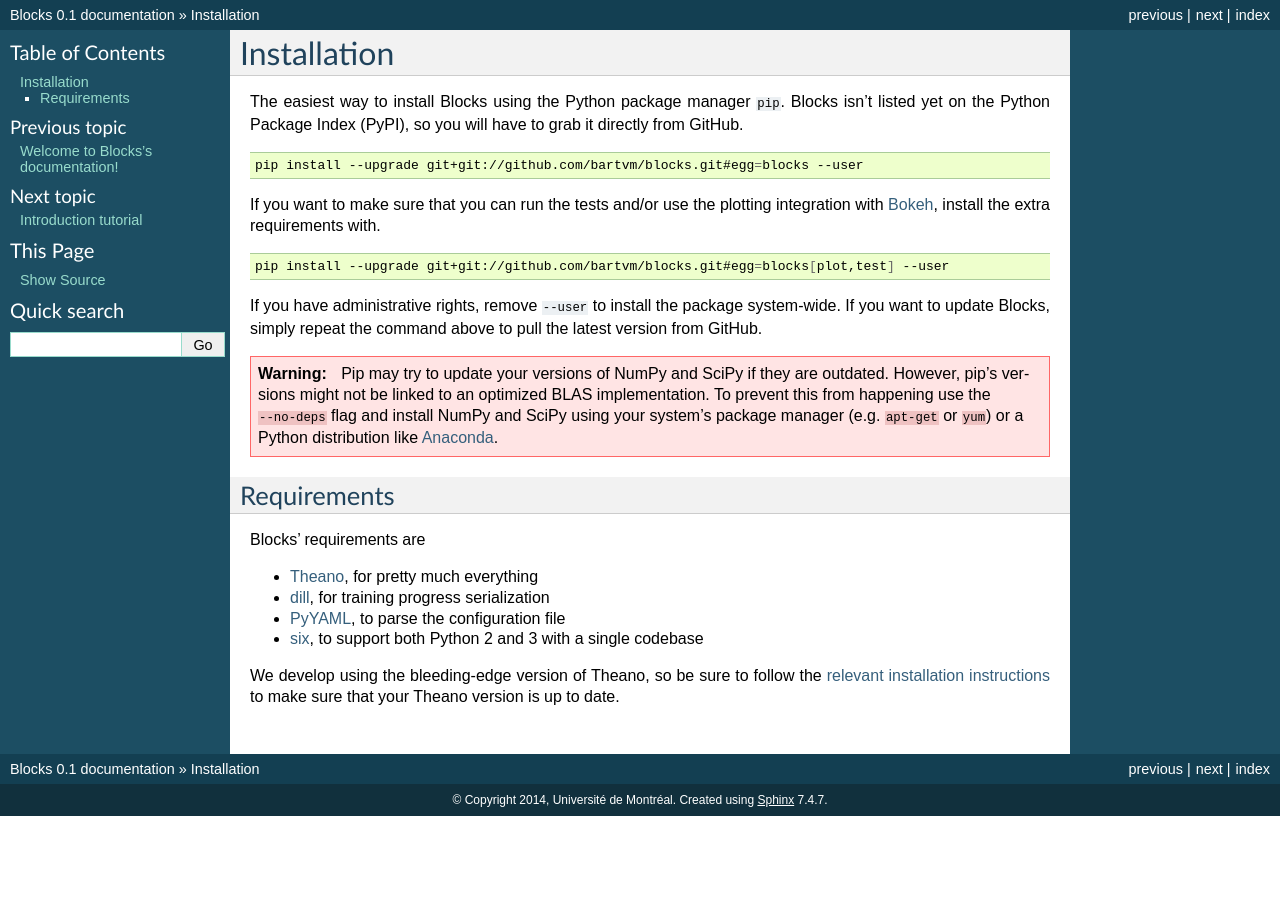
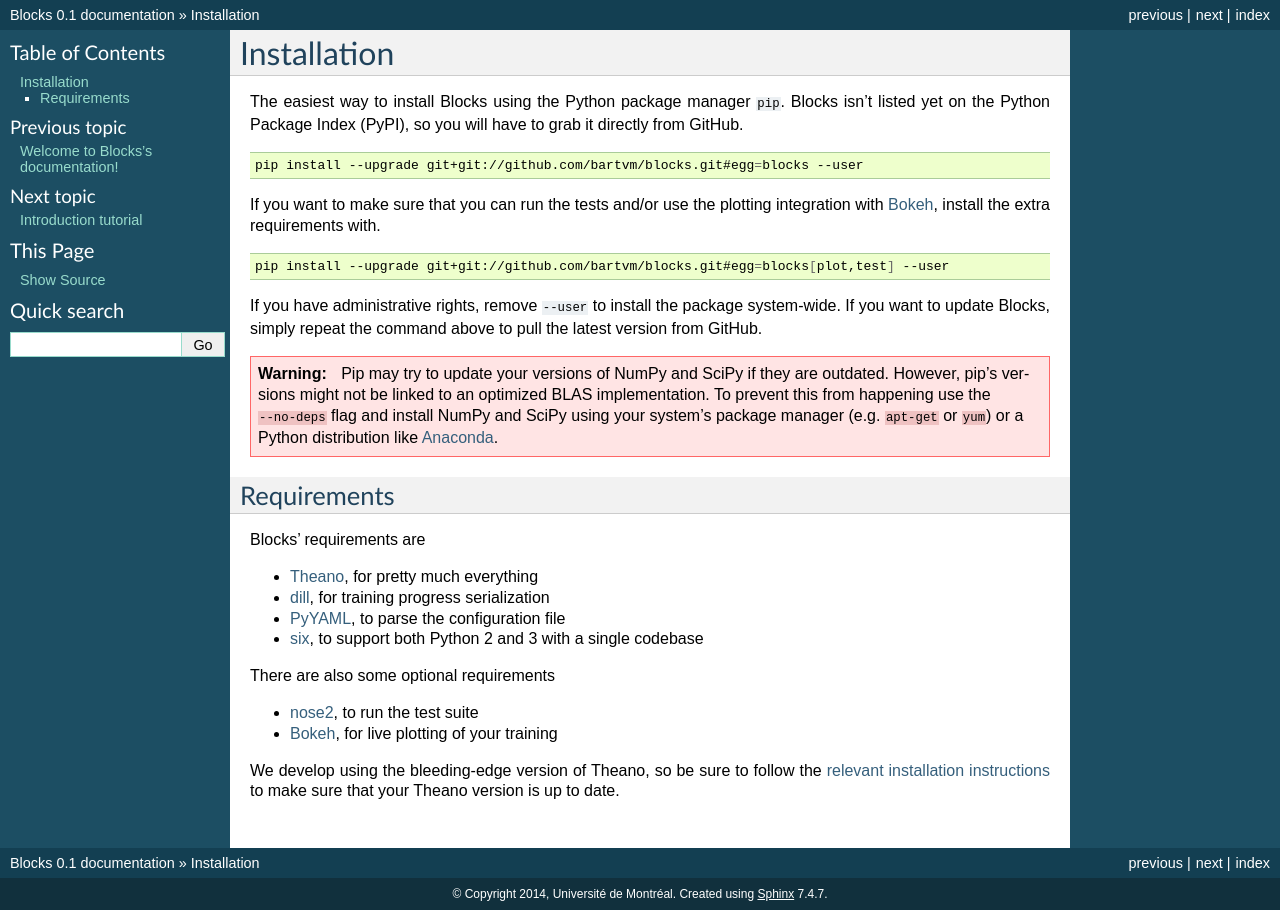
Before and after one commit to mila-iqia/blocks, a Sphinx documentation site: the page built from docs/setup.rst, in a window 1280 px wide. Built offline with Sphinx 7.4.7, drawn with Linux system fonts in a browser that asks for light colours.

Commit message:
Optional requirements

```diff
--- a/docs/setup.rst
+++ b/docs/setup.rst
@@ -36,11 +36,17 @@
 * PyYAML_, to parse the configuration file
 * six_, to support both Python 2 and 3 with a single codebase
 
+There are also some optional requirements
+
+* nose2_, to run the test suite
+* Bokeh_, for live plotting of your training
+
 We develop using the bleeding-edge version of Theano, so be sure to follow the
 `relevant installation instructions`_ to make sure that your Theano version is
 up to date.
 
 .. _Anaconda: https://store.continuum.io/cshop/anaconda/
+.. _nose2: https://nose2.readthedocs.org/en/latest/
 .. _PyYAML: http://pyyaml.org/wiki/PyYAML
 .. _Bokeh: http://bokeh.pydata.org/
 .. _dill: https://github.com/uqfoundation/dill
```
